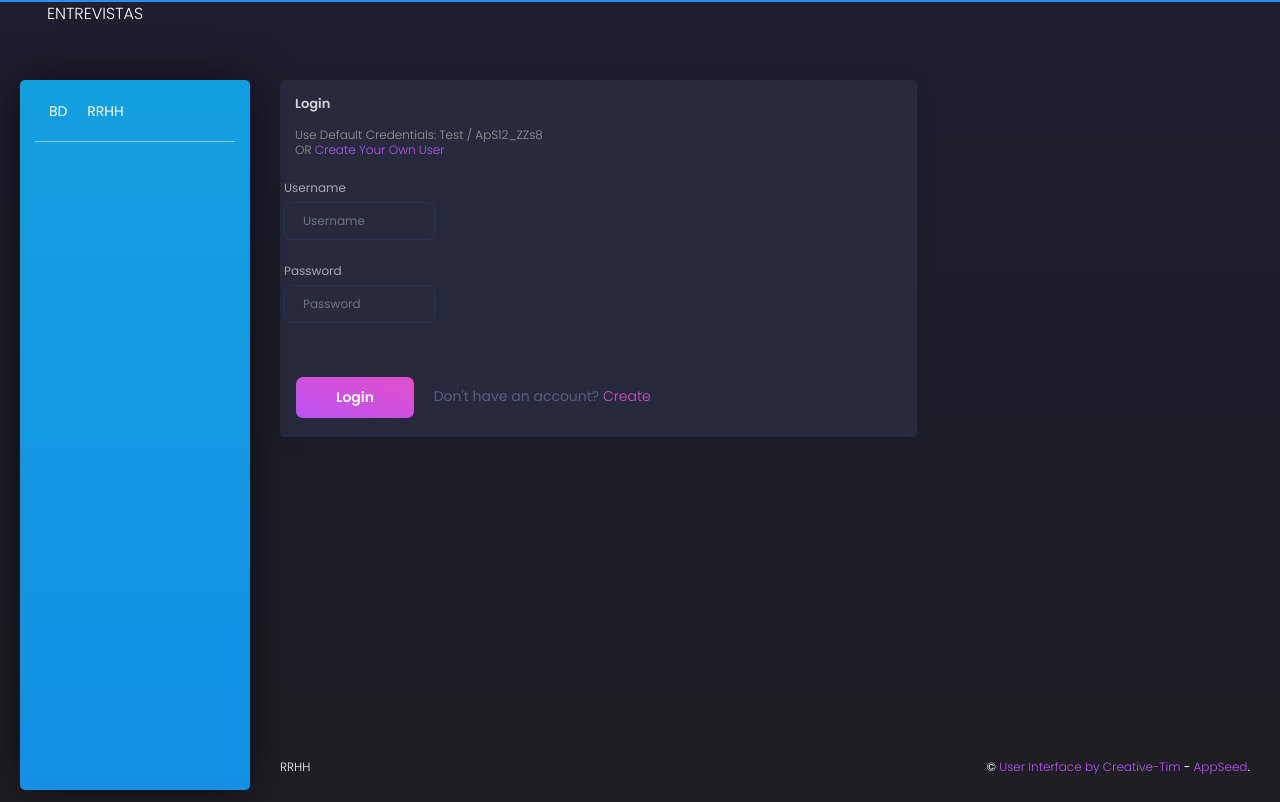
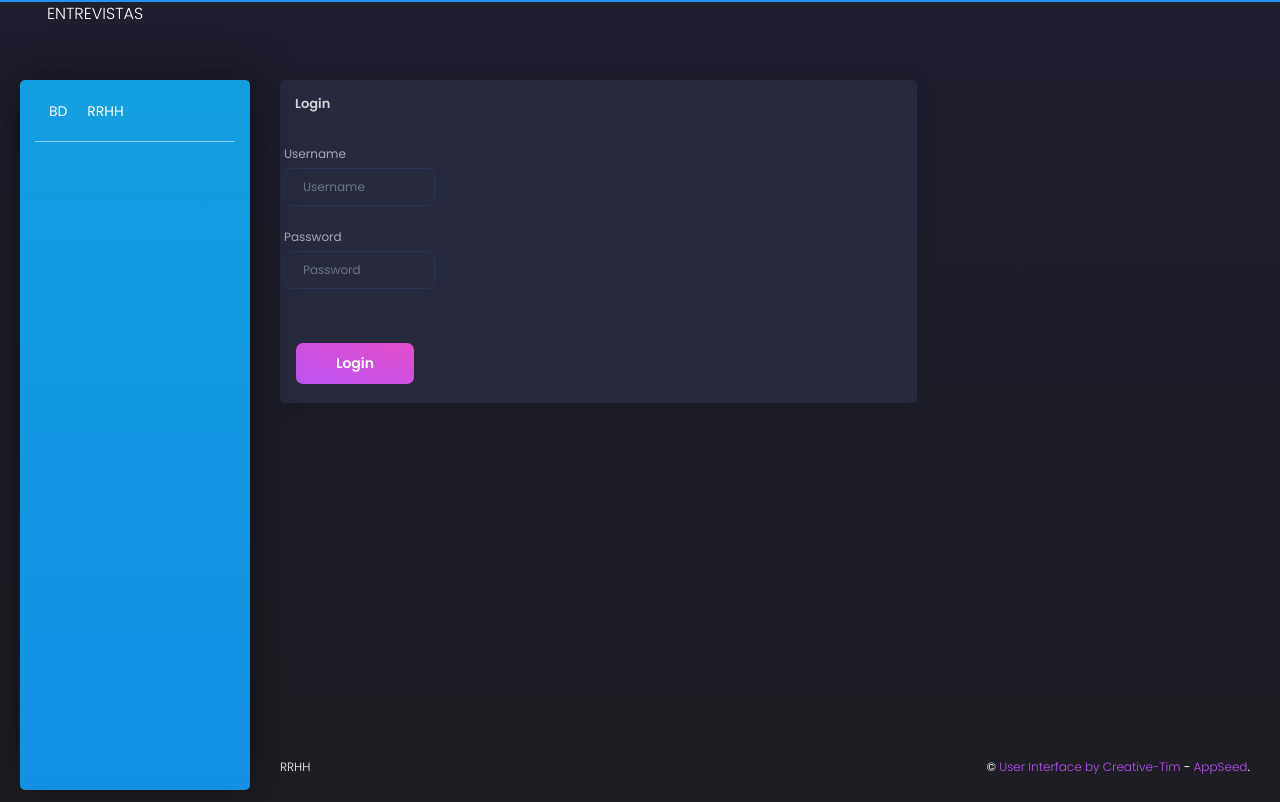
Before and after one commit to jamp-scp28/interviews, a Django app: page /login/ in a window 1280 px wide. Run offline with Django 3.2, Linux system fonts and the light colour scheme; some libraries are stand-ins or nearby versions.

Commit message:
update login.html

```diff
--- a/core/templates/accounts/login.html
+++ b/core/templates/accounts/login.html
@@ -23,9 +23,9 @@
                         <span class="text-danger">{{ msg }}</span>
                       {% else %}
 
-                        Use default credentials: test / ApS12_ZZs8
+                        <!-- Use default credentials: test / ApS12_ZZs8
                         <br />
-                        OR <a href={% url 'register' %} >create your own user</a>
+                        OR <a href={% url 'register' %} >create your own user</a> -->
 
                       {% endif %}
                   </h6>
@@ -58,7 +58,7 @@
                 <div class="card-footer">
                   <button type="submit" name="login" class="btn btn-fill btn-primary">Login</button>
                   &nbsp; &nbsp;
-                  Don't have an account? <a href="{% url 'register' %}" class="text-primary">Create</a>
+                  <!-- Don't have an account? <a href="{% url 'register' %}" class="text-primary">Create</a> -->
                 </div>
 
               </form>
```
